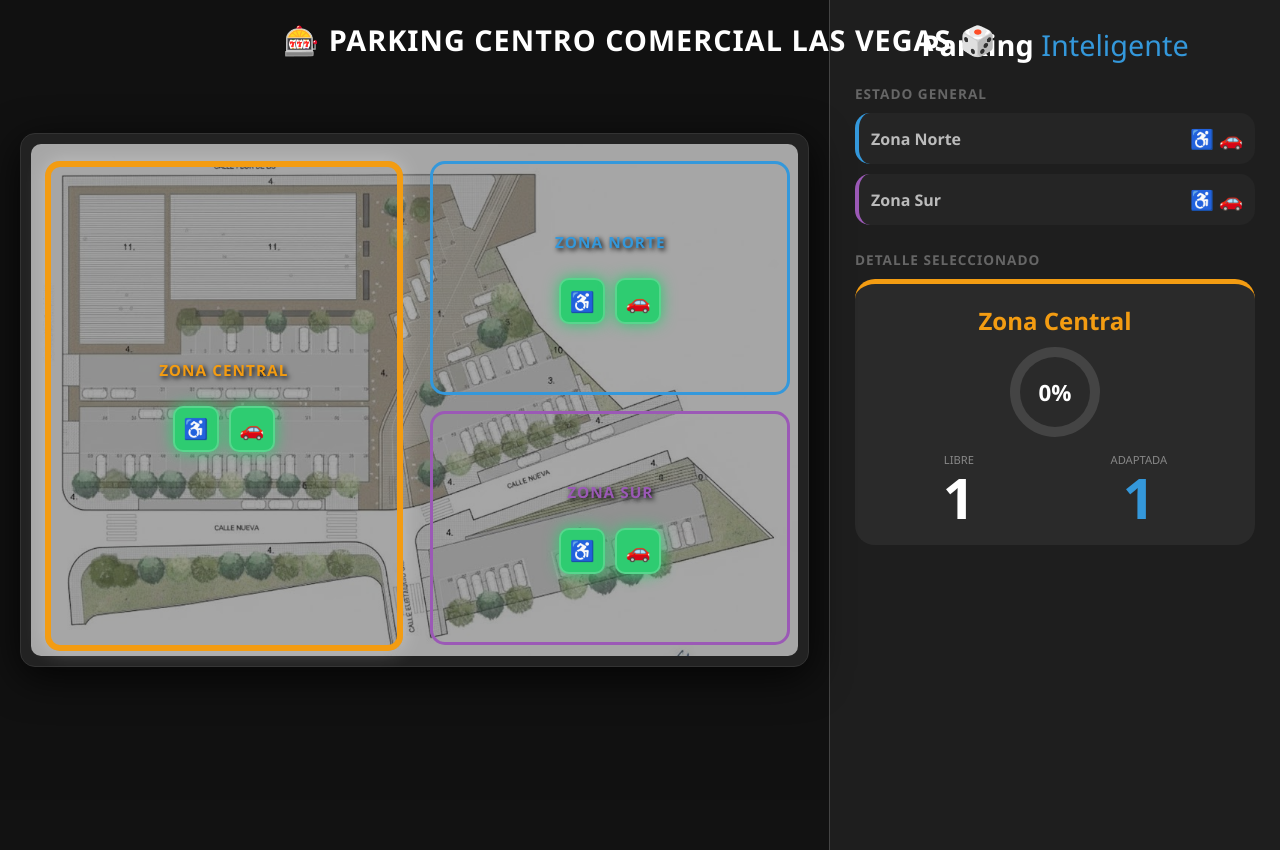
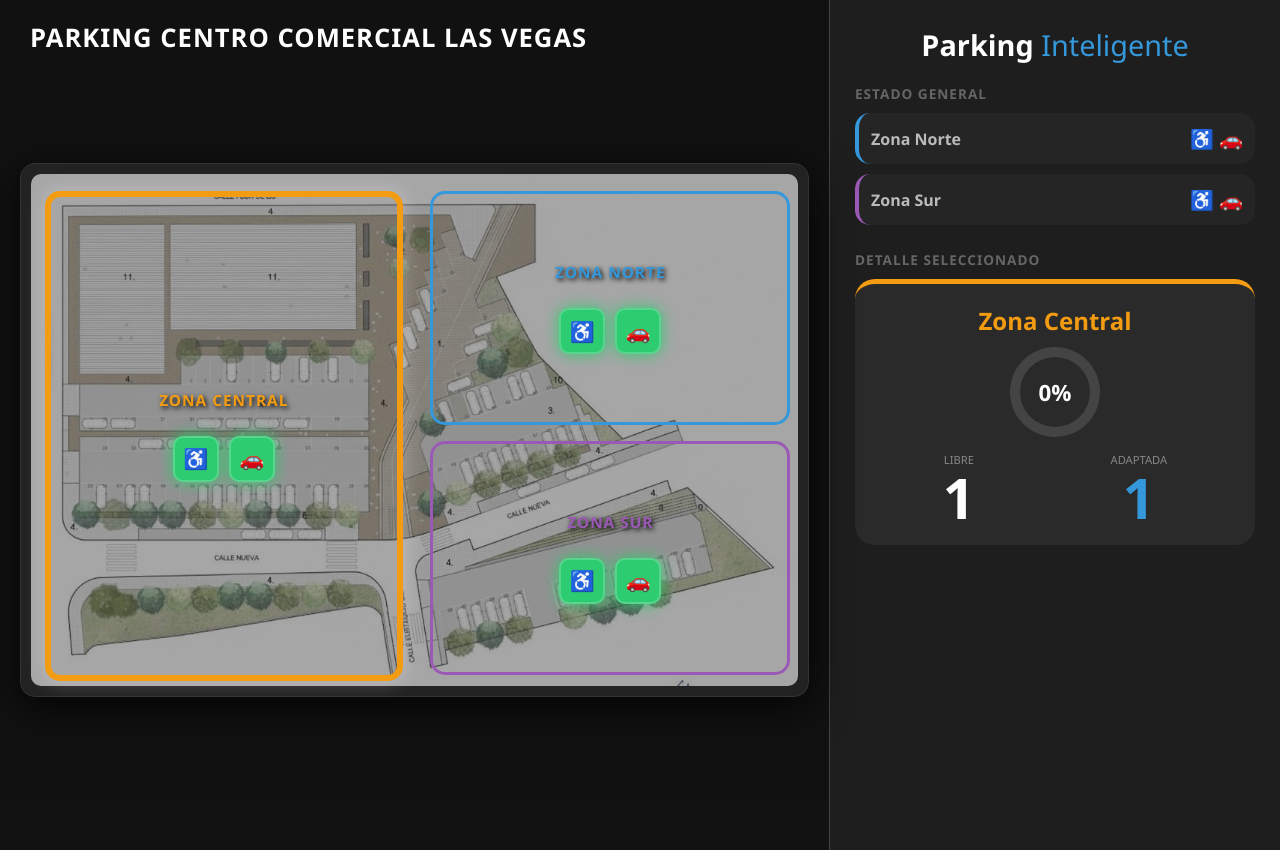
Before and after one commit to Daylon20/Parking-Flask-Arduino, a Flask app: page / in a window 1280 px wide. Run offline with Flask 3, Linux system fonts and the light colour scheme.

Commit message:
Update index.html

```diff
--- a/templates/index.html
+++ b/templates/index.html
@@ -16,26 +16,25 @@
             display: flex; flex-direction: row; height: 100vh; overflow: hidden;
         }
 
-        /* TÍTULO CORREGIDO: Centrado, sin neón y texto completo */
+        /* TÍTULO: A la izquierda, sin iconos y con espacio para no tapar */
         .titulo-superior {
             position: absolute;
             top: 20px;
-            left: 0;
-            width: 100%; /* Asegura centrado real */
-            z-index: 10;
+            left: 30px; /* Pegado a la izquierda con un pequeño margen */
+            z-index: 100;
             color: white;
-            font-size: 1.8em;
+            font-size: 1.6em;
             font-weight: 800;
             text-transform: uppercase;
             letter-spacing: 1px;
-            text-align: center;
             pointer-events: none;
         }
 
         .contenedor-principal {
             flex: 3; position: relative; display: flex;
             justify-content: center; align-items: center;
-            padding: 20px; background: #111; width: 100%;
+            padding: 80px 20px 20px 20px; /* Más relleno arriba para que el título no tape el mapa */
+            background: #111; width: 100%;
         }
 
         .map-container {
@@ -53,13 +52,21 @@
         .led-off { background: #2ecc71; box-shadow: 0 0 15px #2ecc71; color: #000; }
         .led-on { background: #e74c3c; box-shadow: 0 0 15px #e74c3c; color: #fff; }
 
+        /* AJUSTES PARA MÓVIL */
         @media (max-width: 1000px) {
             body { flex-direction: column; height: auto; overflow-y: auto; }
-            .contenedor-principal { padding: 80px 0 10px 0 !important; width: 100vw; }
+            .contenedor-principal { padding: 70px 0 10px 0 !important; width: 100vw; height: auto; }
             .side-panel { width: 100% !important; height: auto !important; border-left: none !important; }
-            .map-container { width: 95%; }
+            .map-container { width: 95%; margin-top: 20px; }
             .nombre-zona-mapa { font-size: 12px !important; }
-            .titulo-superior { font-size: 1.2em; top: 10px; }
+            .titulo-superior {
+                font-size: 1.1em;
+                top: 15px;
+                left: 15px;
+                position: relative; /* Cambia a relativo en móvil para que empuje el contenido */
+                width: 100%;
+                margin-bottom: 20px;
+            }
         }
 
         .zona-interactiva {
@@ -105,7 +112,7 @@
 </head>
 <body onload="mostrarInfo('Zona Central')">
 
-    <div class="titulo-superior">🎰 PARKING CENTRO COMERCIAL LAS VEGAS 🎲</div>
+    <div class="titulo-superior">PARKING CENTRO COMERCIAL LAS VEGAS</div>
 
     <div class="contenedor-principal">
         <div class="map-container">
```
